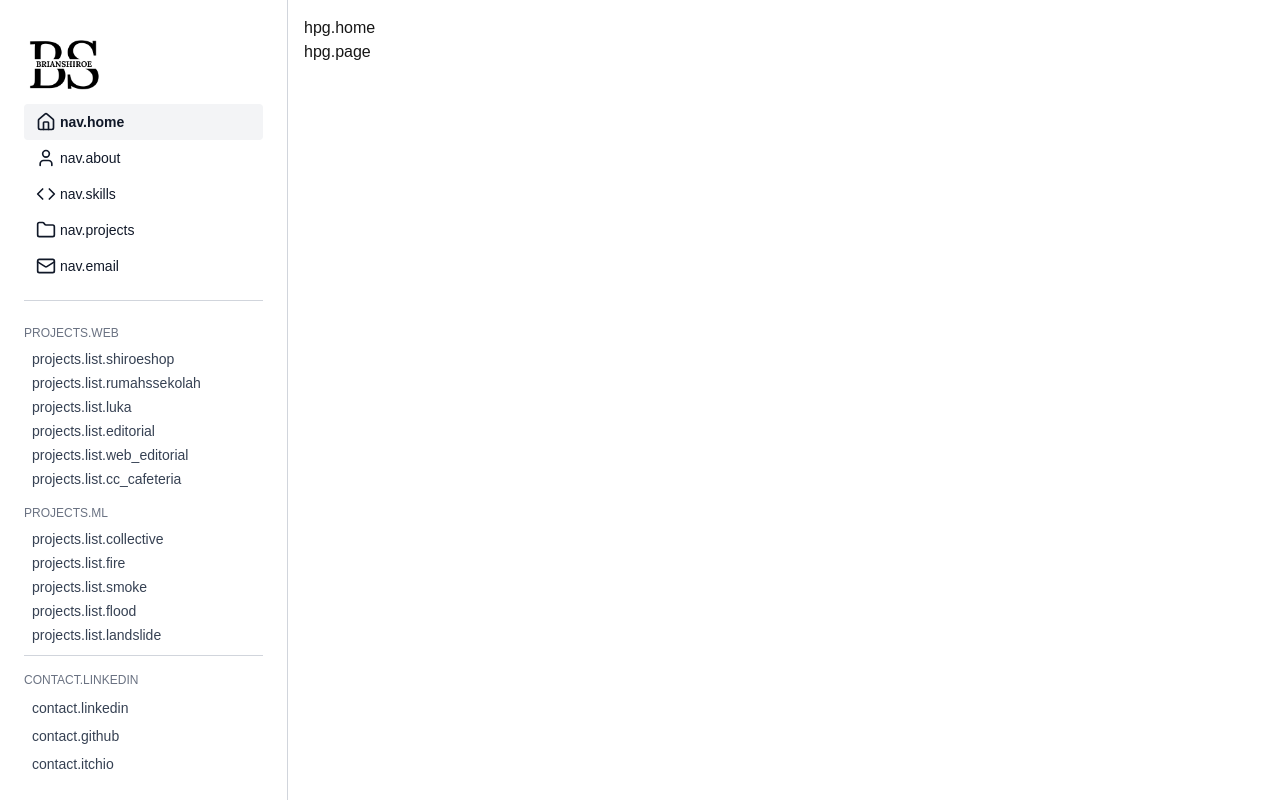
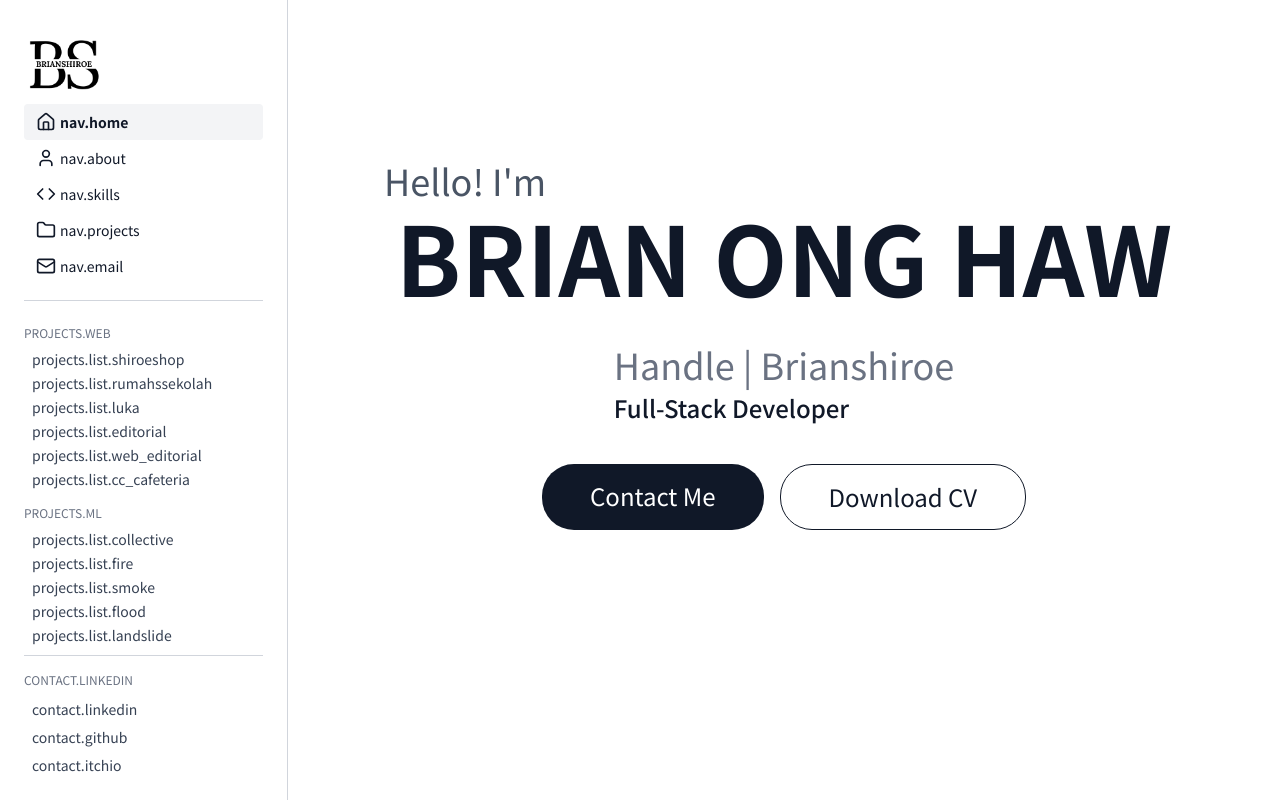
Before and after one commit to BrianShiroe/portfolio, a Next.js app: page /about/home in a window 1280 px wide. Built offline with nearby package versions, Linux system fonts and the light colour scheme.

Commit message:
[feat] middleware and home page
- added middleware for navigation /ar /en
- added basic code for home page

```diff
--- a/app/[locale]/(public)/home/page.tsx
+++ b/app/[locale]/(public)/home/page.tsx
@@ -1,14 +1,32 @@
 // app/[locale]/(public)/home/page.tsx
-'use client'
-import { useLocale } from '@/lib/useLocale'
+"use client";
+import { useLocale } from "@/lib/useLocale";
+import Link from "next/link";
 
 export default function HomePage() {
-  const { t } = useLocale()
+  const { t, locale } = useLocale();
 
   return (
-    <div>
-      <h1>{t('hpg.home')}</h1>
-      <h2>{t('hpg.page')}</h2>
+    <div className="flex flex-col items-center justify-center text-center py-20 px-4 bg-white">
+      <p className="self-start text-4xl text-gray-600 mb-2">Hello! I'm</p>
+      <h1 className="text-8xl font-bold text-gray-900 mb-2">BRIAN ONG HAW</h1>
+      <div className="text-start mt-8">
+        <p className="text-4xl text-gray-500 mb-2">Handle | Brianshiroe</p>
+        <p className="text-2xl font-medium text-gray-900 mb-10">
+          Full-Stack Developer
+        </p>
+      </div>
+      <div className="text-2xl flex flex-col sm:flex-row gap-4">
+        <Link
+          href={`/${locale}/email`}
+          className="bg-gray-900 text-white px-12 py-4 rounded-4xl hover:bg-gray-700 transition text-center"
+        >
+          Contact Me
+        </Link>
+        <button className="border border-gray-900 text-gray-900 px-12 py-4 rounded-4xl hover:bg-gray-100 transition">
+          Download CV
+        </button>
+      </div>
     </div>
-  )
+  );
 }
--- a/app/[locale]/layout.tsx
+++ b/app/[locale]/layout.tsx
@@ -21,9 +21,9 @@ export default async function RootLayout({
 
   return (
     <html lang={locale} dir={dir}>
-      <body className="antialiased flex flex-col sm:flex-row min-h-screen">
+     <body className="antialiased flex flex-col sm:flex-row min-h-screen font-sans">
         <Navbar />
-        <main className="flex-1 p-4">{children}</main>
+        <main className="flex-1 p-20">{children}</main>
       </body>
     </html>
   );
--- a/app/globals.css
+++ b/app/globals.css
@@ -1,4 +1,5 @@
 /* url(globals.css) */
+@import url('https://fonts.googleapis.com/css2?family=Noto+Sans+JP:wght@400;500;700&display=swap');
 @import "tailwindcss";
 
 :root {
@@ -9,7 +10,7 @@
 @theme inline {
   --color-background: var(--background);
   --color-foreground: var(--foreground);
-  --font-sans: var(--font-geist-sans);
+  --font-sans: "Noto Sans JP", sans-serif;
   --font-mono: var(--font-geist-mono);
 }
 
@@ -23,5 +24,5 @@
 body {
   background: var(--background);
   color: var(--foreground);
-  font-family: Arial, Helvetica, sans-serif;
+  font-family: "Noto Sans JP", sans-serif;
 }
--- /dev/null
+++ b/middleware.ts
@@ -0,0 +1,39 @@
+// middleware.ts
+import { NextResponse } from "next/server";
+import type { NextRequest } from "next/server";
+
+const PUBLIC_FILE = /\.(.*)$/; // regex for public files
+const SUPPORTED_LOCALES = ["en", "ar"];
+const DEFAULT_LOCALE = "en";
+
+export function middleware(req: NextRequest) {
+  const { pathname } = req.nextUrl;
+
+  // Ignore API, static files, and Next.js internals
+  if (
+    pathname.startsWith("/_next") ||
+    pathname.startsWith("/api") ||
+    PUBLIC_FILE.test(pathname)
+  ) {
+    return NextResponse.next();
+  }
+
+  // Check if pathname already has a supported locale
+  const pathnameIsMissingLocale = SUPPORTED_LOCALES.every(
+    (locale) => !pathname.startsWith(`/${locale}`)
+  );
+
+  if (pathnameIsMissingLocale) {
+    // Redirect to default locale
+    return NextResponse.redirect(
+      new URL(`/${DEFAULT_LOCALE}${pathname}`, req.url)
+    );
+  }
+
+  return NextResponse.next();
+}
+
+export const config = {
+  // Apply middleware to all routes except static assets
+  matcher: ["/((?!_next|.*\\..*).*)"],
+};
```
